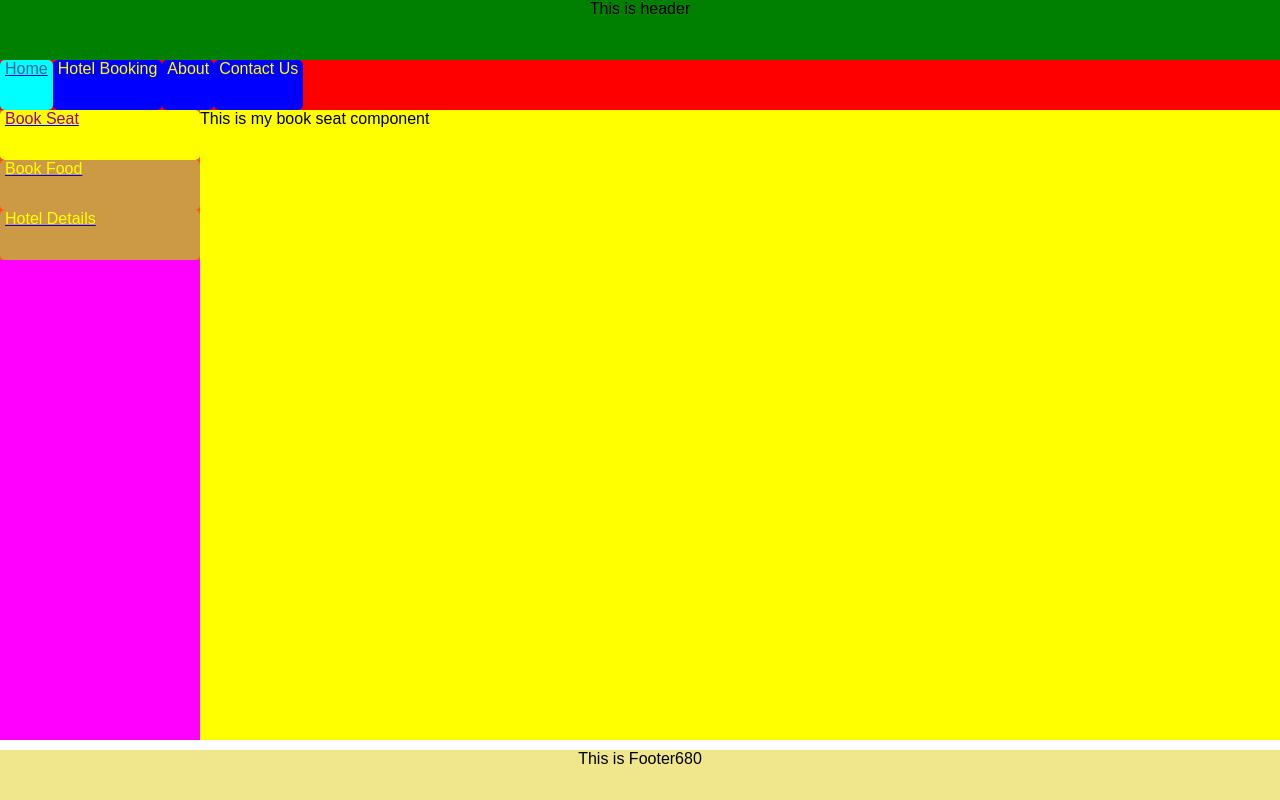
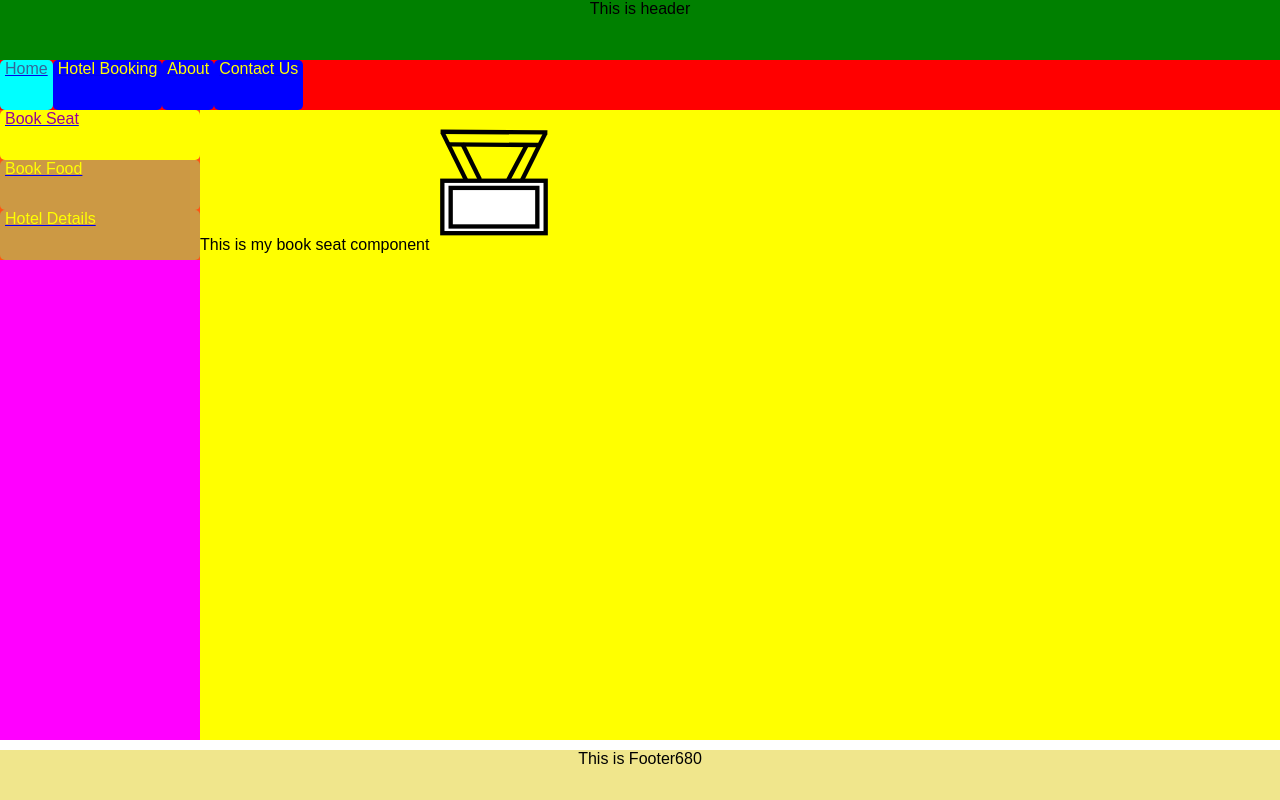
Before and after one commit to anurag97en/my-app, a React (Create React App) app: page /hotel_booking/book_seat in a window 1280 px wide. Built offline with nearby package versions, Linux system fonts and the light colour scheme.

Commit message:
Test Push

```diff
--- a/src/routes/HotelBooking/BookSeat/index.js
+++ b/src/routes/HotelBooking/BookSeat/index.js
@@ -1,9 +1,19 @@
 import React from "react";
 import { PopOver } from "../../../components/ReusableComponents/PopOver";
+import Chair from "../../../assets/svg/chair.svg"
 const BookSeat = () => {
   return (
     <div >
     This is my book seat component
+    <img
+        height="130px"
+        width="130px"
+        src={Chair}
+        alt="butterChicken"
+        style={{ marginTop: "10px" }}
+      />
+    {/* {} */}
+    {/* <Chair/> */}
     {/* <PopOver/> */}
     </div>
   );
```
Also changed, not shown: src/assets/svg/chair.svg (added).
